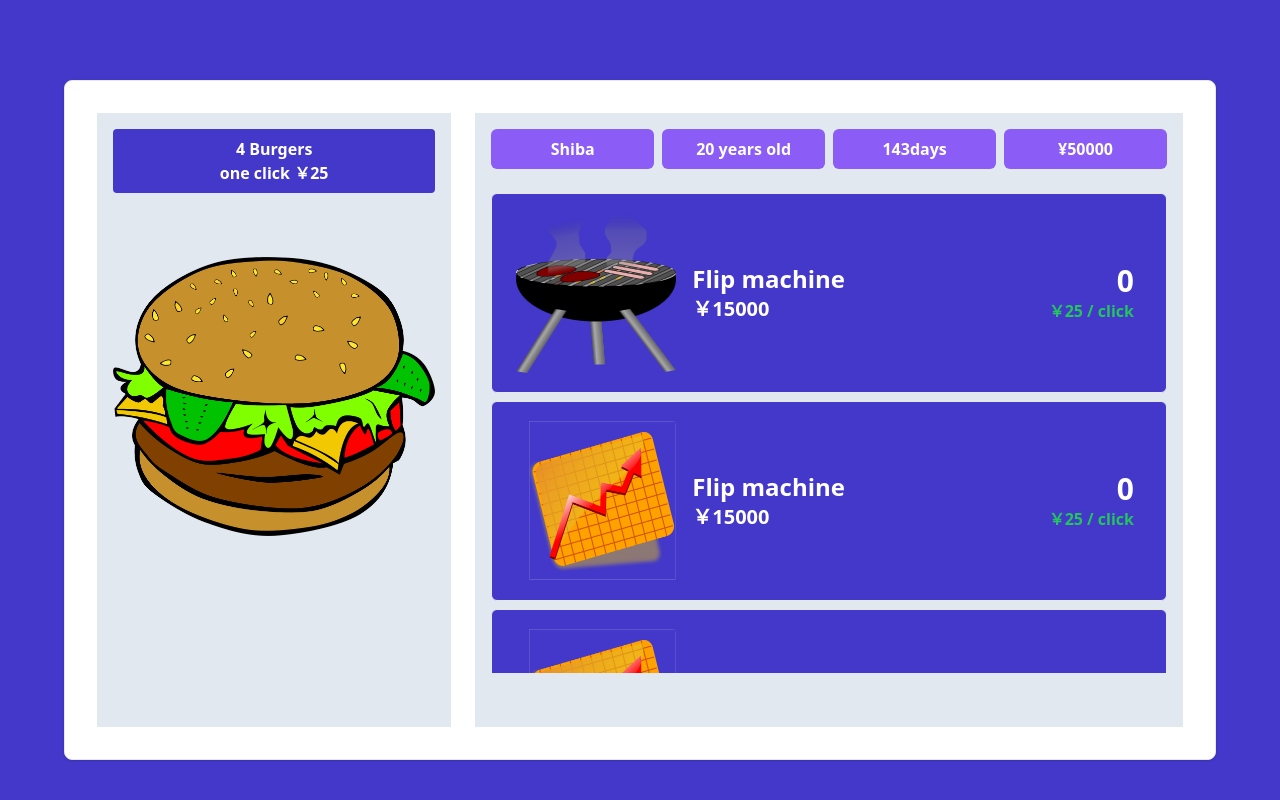
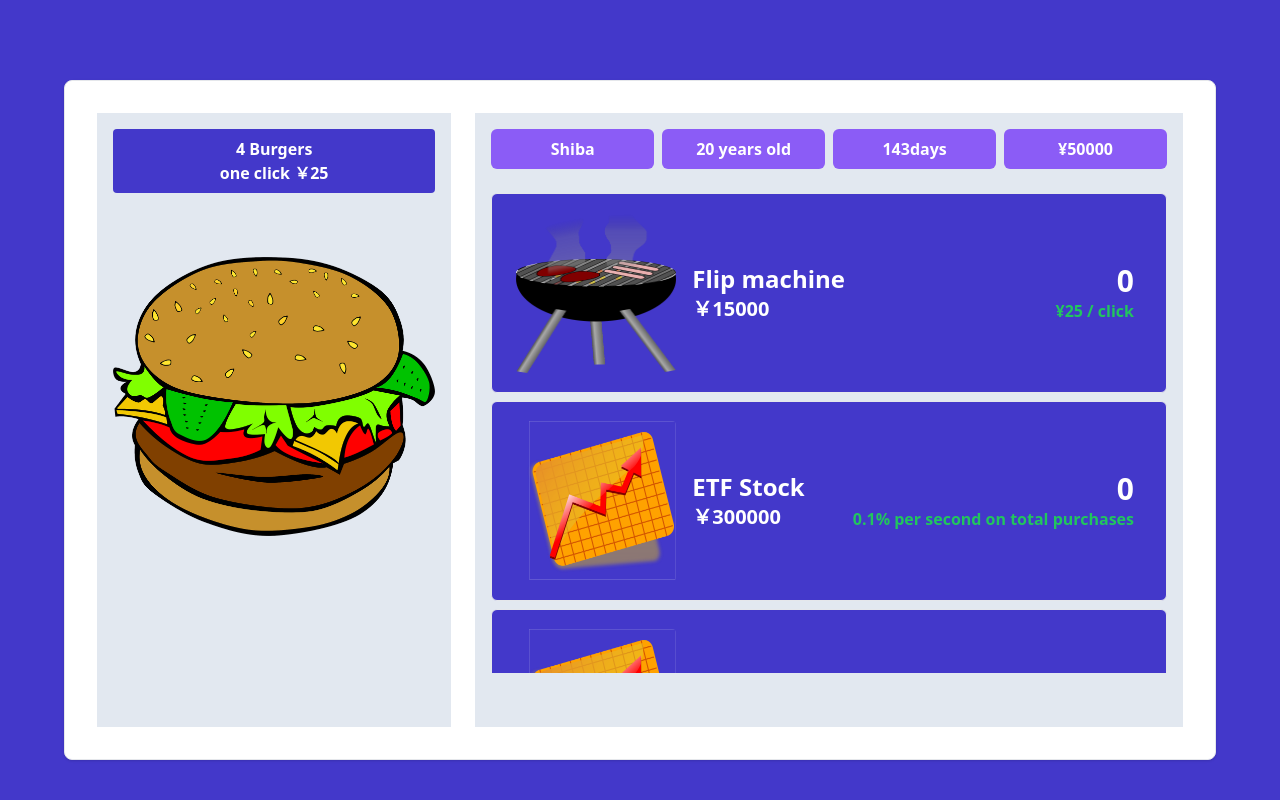
Before and after one commit to Seiya-Tagami/CSProject_ClickerEmpireGame, a website built with Vite: page index.html in a window 1280 px wide. Built offline with nearby package versions, Linux system fonts and the light colour scheme; files whose address does not match are found by name.

Commit message:
feat: rendering options view

```diff
--- a/index.html
+++ b/index.html
@@ -78,60 +78,7 @@
                     </button>
                   </div>
                 </div> -->
-                <div class="flex flex-col gap-2">
-                  <div class="w-full h-[200px] px-6 py-4 flex justify-between items-center bg-indigo-700 hover:border-4 hover:border-green-400 border rounded-md cursor-pointer">
-                    <div class="flex items-center gap-2">
-                      <img src="images/grill.png" class="w-[160px] h-[160px] rounded" />
-                      <div class="flex flex-col p-2 text-white font-bold">
-                        <span class="text-2xl">Flip machine</span>
-                        <span class="text-xl">￥15000</span>
-                      </div>
-                    </div>
-                    <div class="flex flex-col items-end p-2 text-white font-bold">
-                      <span class="text-3xl">0</span>
-                      <span class="text-green-500">￥25 / click</span>
-                    </div>
-                  </div>
-                  <div class="w-full h-[200px] px-6 py-4 flex justify-between items-center bg-indigo-700 hover:border-4 hover:border-green-400 border rounded-md cursor-pointer">
-                    <div class="flex items-center gap-2">
-                      <img src="images/chart.png" class="w-[160px] h-[160px] rounded" />
-                      <div class="flex flex-col p-2 text-white font-bold">
-                        <span class="text-2xl">Flip machine</span>
-                        <span class="text-xl">￥15000</span>
-                      </div>
-                    </div>
-                    <div class="flex flex-col items-end p-2 text-white font-bold">
-                      <span class="text-3xl">0</span>
-                      <span class="text-green-500">￥25 / click</span>
-                    </div>
-                  </div>
-                  <div class="w-full h-[200px] px-6 py-4 flex justify-between items-center bg-indigo-700 hover:border-4 hover:border-green-400 border rounded-md cursor-pointer">
-                    <div class="flex items-center gap-2">
-                      <img src="images/chart.png" class="w-[160px] h-[160px] rounded" />
-                      <div class="flex flex-col p-2 text-white font-bold">
-                        <span class="text-2xl">Flip machine</span>
-                        <span class="text-xl">￥15000</span>
-                      </div>
-                    </div>
-                    <div class="flex flex-col items-end p-2 text-white font-bold">
-                      <span class="text-3xl">0</span>
-                      <span class="text-green-500">￥25 / click</span>
-                    </div>
-                  </div>
-                  <div class="w-full h-[200px] px-6 py-4 flex justify-between items-center bg-indigo-700 hover:border-4 hover:border-green-400 border rounded-md cursor-pointer">
-                    <div class="flex items-center gap-2">
-                      <img src="images/lemonade.png" class="w-[160px] h-[160px] rounded" />
-                      <div class="flex flex-col p-2 text-white font-bold">
-                        <span class="text-2xl">Flip machine</span>
-                        <span class="text-xl">￥15000</span>
-                      </div>
-                    </div>
-                    <div class="flex flex-col items-end p-2 text-white font-bold">
-                      <span class="text-3xl">0</span>
-                      <span class="text-green-500">￥25 / click</span>
-                    </div>
-                  </div>
-                </div>
+                <div id="js-options-container" class="flex flex-col gap-2"></div>
               </div>
             </div>
           </div>
--- a/src/constants/index.ts
+++ b/src/constants/index.ts
@@ -1,4 +1,4 @@
-const OPTIONS_DATA = [
+export const OPTIONS_DATA = [
   {
     id: "1",
     label: "Flip machine",
@@ -13,6 +13,7 @@ const OPTIONS_DATA = [
     desc: "0.1% per second on total purchases",
     maxPurchases: Infinity,
     price: 300000,
+    img: "images/chart.png"
   },
   {
     id: "3",
@@ -20,6 +21,7 @@ const OPTIONS_DATA = [
     desc: "0.07% per second on total purchases",
     maxPurchases: Infinity,
     price: 300000,
+    img: "images/chart.png"
   },
   {
     id: "4",
--- a/src/main.ts
+++ b/src/main.ts
@@ -1 +1,31 @@
-console.log("Hello World!")
+import { OPTIONS_DATA } from "./constants"
+
+// rendering options
+const options_container = document.getElementById("js-options-container")
+
+const options_view = OPTIONS_DATA.map((data) => {
+  const option_view_div = document.createElement("div")
+  option_view_div.classList.add(`js-button-${data.id}`, "w-full", "h-[200px]", "px-6", "py-4", "flex", "justify-between", "items-center", "bg-indigo-700", "hover:border-4", "hover:border-green-400", "border", "rounded-md", "cursor-pointer")
+
+  option_view_div.innerHTML = `
+  <div class="flex items-center gap-2">
+    <img src="${data.img}" class="w-[160px] h-[160px] rounded" />
+    <div class="flex flex-col p-2 text-white font-bold">
+      <span class="text-2xl">${data.label}</span>
+      <span class="text-xl">￥${data.price}</span>
+    </div>
+  </div>
+  <div class="flex flex-col items-end p-2 text-white font-bold">
+    <span class="text-3xl">0</span>
+    <span class="text-green-500">${data.desc}</span>
+  </div>
+`
+  return option_view_div
+})
+
+options_view.forEach((option, index) => {
+  options_container?.append(option);
+  options_container?.querySelector(`.js-button-${index}`)?.addEventListener("click", () => {
+    alert(index)
+  });
+})
```
